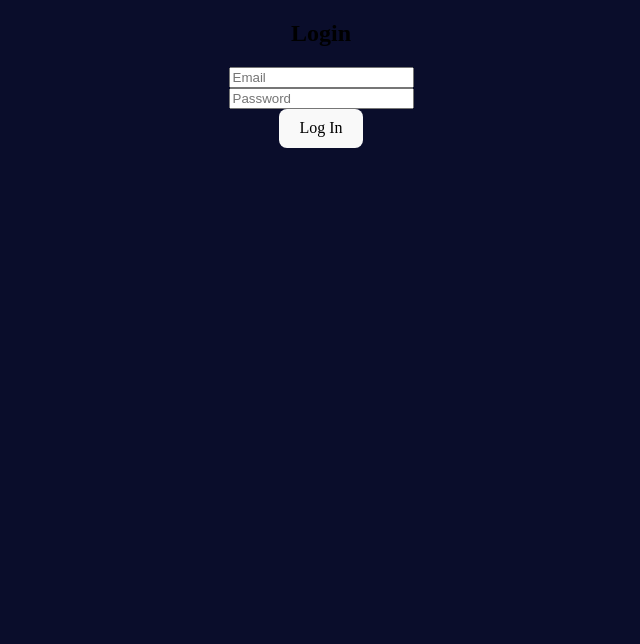
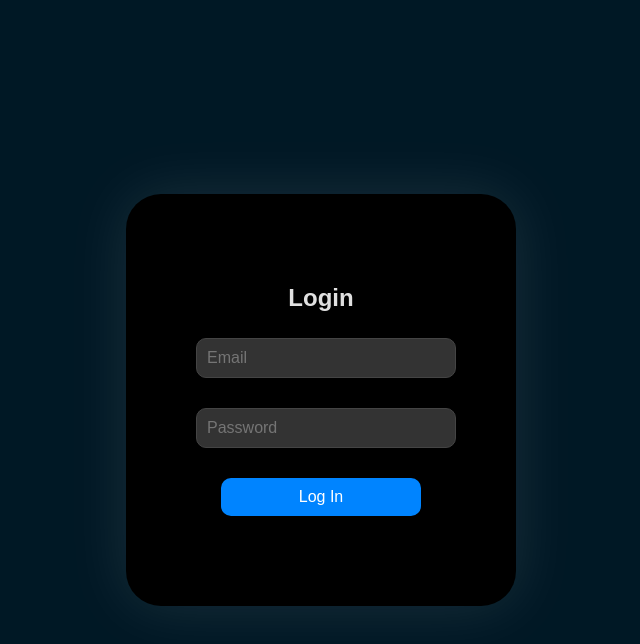
Before and after one commit to Aref2880/web, a React (Vite) app: page / in a window 1280 px wide. Shown: the top 644 px of the page, without its empty margins (319-959 px from the left). Built offline with nearby package versions, Linux system fonts and the light colour scheme.

Commit message:
Update index.css

```diff
--- a/src/index.css
+++ b/src/index.css
@@ -1,4 +1,4 @@
-body {
+/* body {
 
   background-color: #0a0d2b;
 
@@ -58,4 +58,68 @@ button:focus-visible {
   button {
     background-color: #f9f9f9;
   }
+} */
+body {
+  font-family: Arial, sans-serif;
+  background-color: #001825;
+  color: #e0e0e0;
+  display: flex;
+  justify-content: center;
+  align-items: center;
+  height: 100vh;
+  margin: 0;
 }
+
+.container {
+  background-color: #000000;
+  padding: 70px;
+  border-radius: 35px;
+  box-shadow: 0px 0px 60px rgba(255, 255, 255, 0.1);
+  width: 250px;
+
+}
+
+.form-container {
+  text-align: center;
+}
+
+.input-field {
+  width: 100%;
+  margin-bottom: 30px;
+}
+
+.input-field input {
+  width: 95%;
+  padding: 10px;
+  border: 1px solid #444;
+  border-radius: 10px;
+  font-size: 16px;
+  background-color: #333;
+  color: #e0e0e0;
+
+}
+
+button {
+  width: 80%;
+  padding: 10px;
+  background-color: #0084ff;
+  color: #ffffff;
+  border: none;
+  border-radius:10px;
+  cursor: pointer;
+  font-size: 16px;
+  transition: background-color 0.3s ease;
+}
+
+button:hover {
+  background-color: #0056b3;
+}
+
+#message {
+  margin-top: 20px;
+  font-size: 14px;
+  color: #777;
+}
+h2 {
+  height: 35px; ;
+}
```
